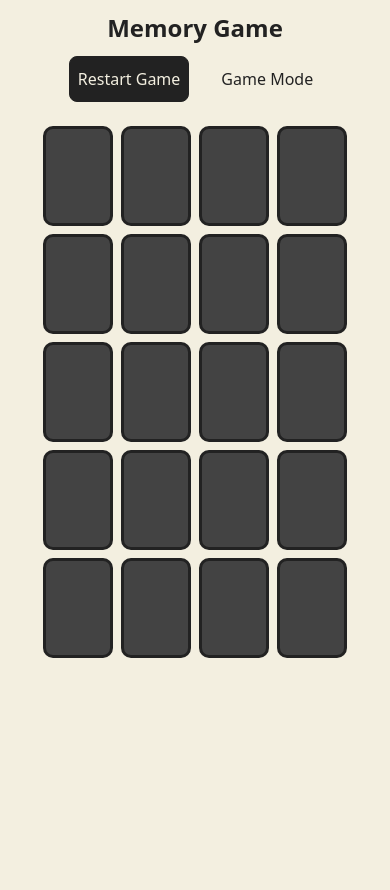
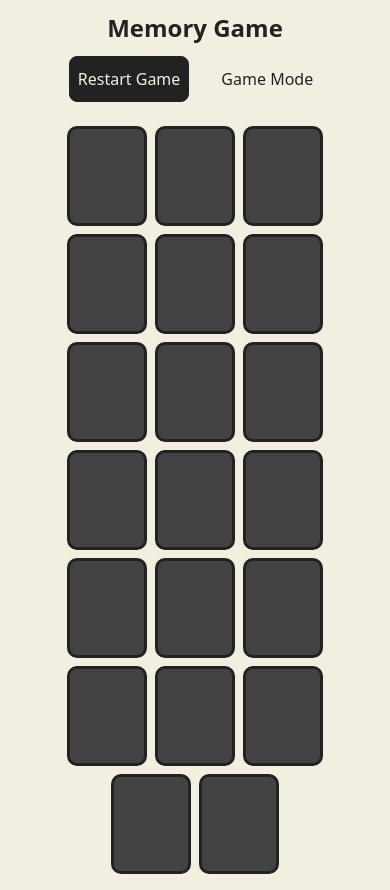
Before and after one commit to DiogoAlip/memory-game, a React (Vite) app: page / in a window 390 px wide. Before the commit the page ends 844 px from the top, so only its background shows below. Built offline with nearby package versions, Linux system fonts and the light colour scheme.

Commit message:
fix: responsive for mobiles

```diff
--- a/src/components/Card.tsx
+++ b/src/components/Card.tsx
@@ -9,7 +9,7 @@ interface CardProps {
 }
 
 const cardClassName = (status: number) => {
-  const base = "p-3 lg:p-6 m-1 lg:m-3 h-[calc(100vh/4)] max-h-[100px] xl:max-h-[160px] w-[10%] min-w-[70px] rounded-[10px] border-[3px] border-[#222222] flex justify-center items-center";
+  const base = "p-3 lg:p-6 m-1 lg:m-3 h-[calc(100vh/4)] sm:max-h-[120px] max-h-[100px] xl:max-h-[160px] w-[10%] min-w-[80px] xl:min-w-[70px] rounded-[10px] border-[3px] border-[#222222] flex justify-center items-center";
   switch (status) {
     case FLIP_DOWN:
       return `${base} bg-[#434343] hover:bg-[#222222] hover:border-[#f3efe0]`;
```
